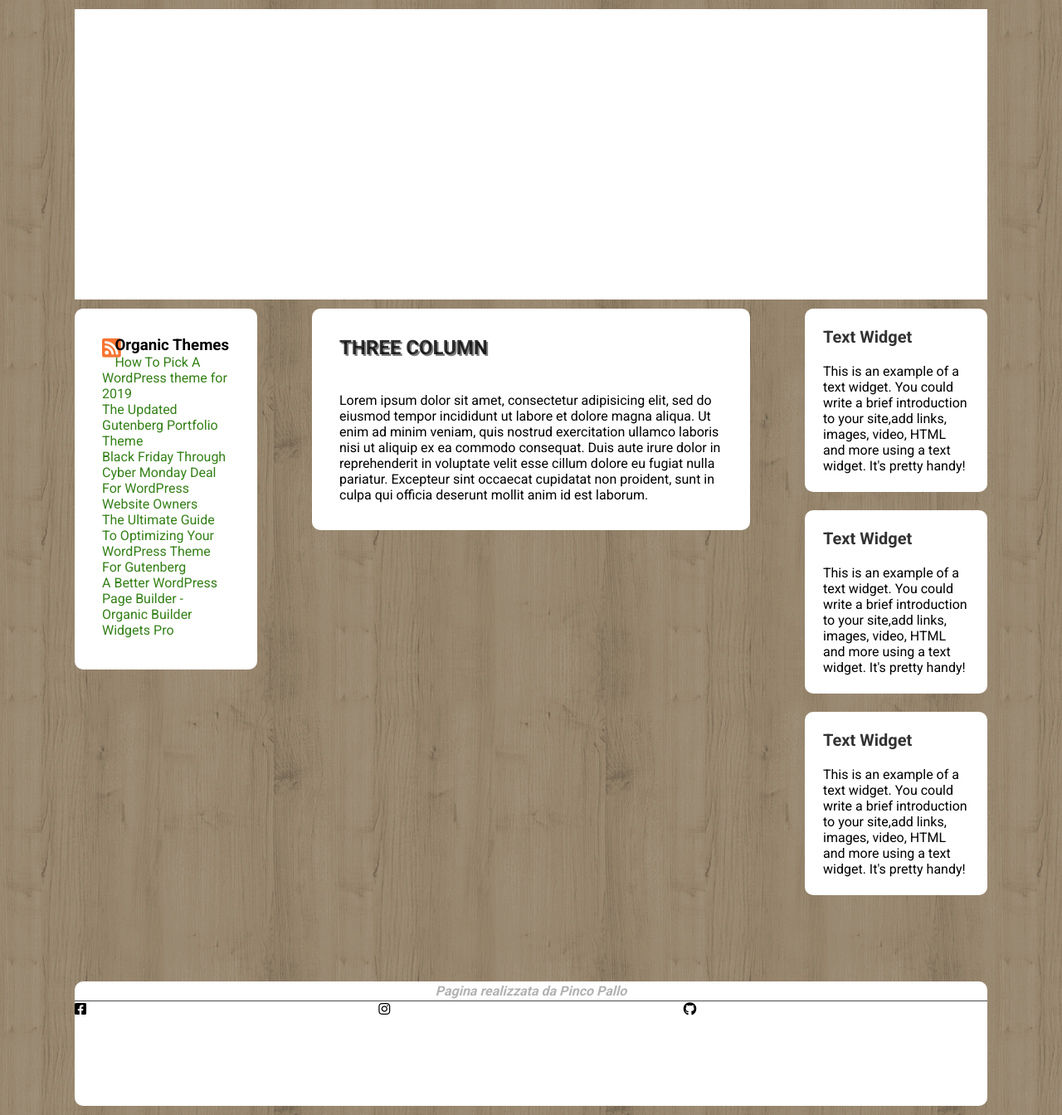
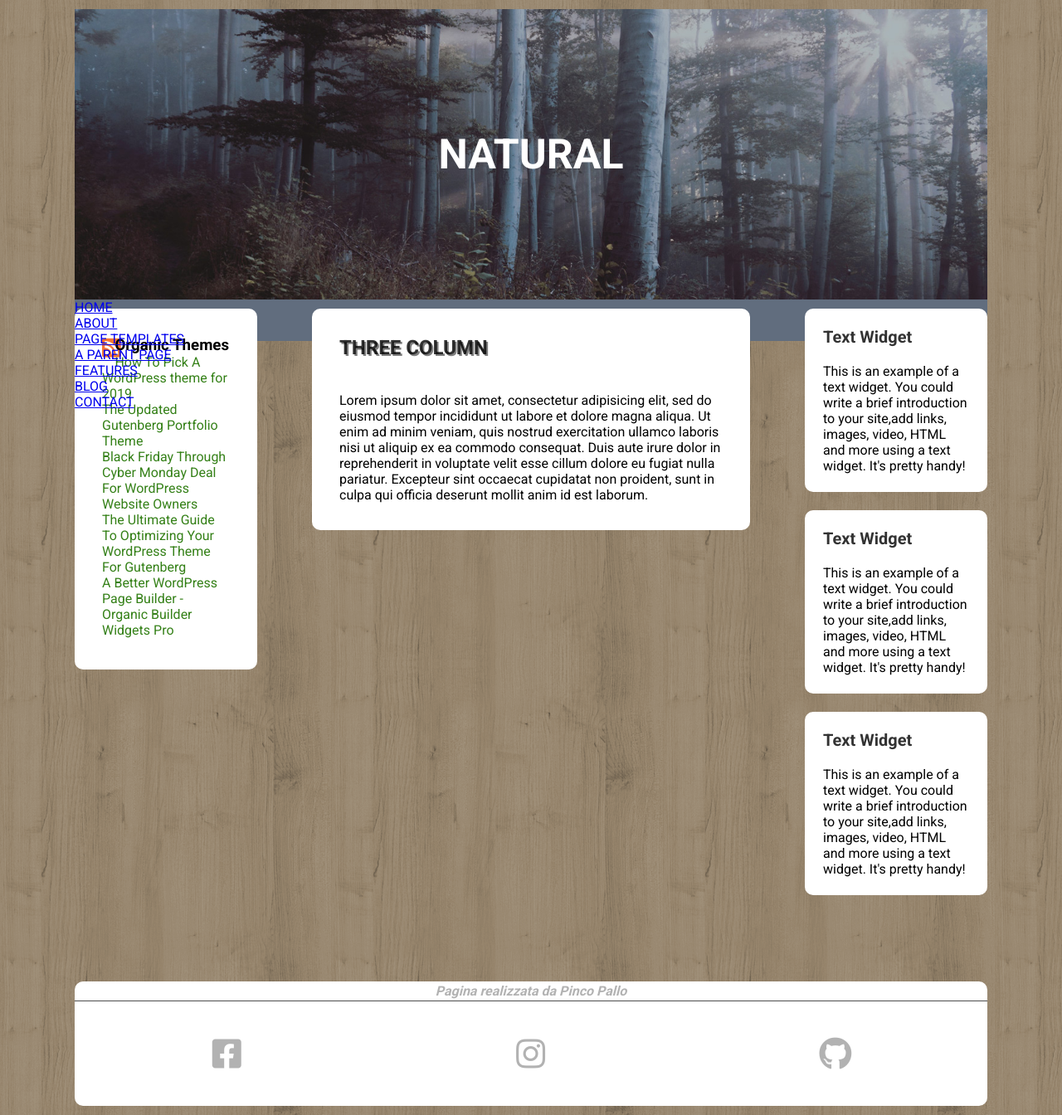
Before and after one commit to DevidCesare17/htmlcss-wp, a plain HTML site: page index.html in a window 1280 px wide. Shown: the whole page at 83% size. Drawn offline with Linux system fonts and the light colour scheme.

Commit message:
Ended footer

```diff
--- a/css/style.css
+++ b/css/style.css
@@ -16,8 +16,38 @@ body{
 
 header{
   height: 350px;
-  background-color: #ffffff;
   margin-top: 1%;
+}
+
+.logotree{
+  background-image: url(../img/logotree.jpg);
+  width: 100%;
+  height: 100%;
+  background-position: center;
+  background-size: cover;
+}
+
+.logotree h1{
+  text-align: center;
+  line-height: 350px;
+  color: #ffffff;
+  font-size: 50px;
+}
+
+.logotree h2{
+  text-align: center;
+  line-height: 50px;
+  color: #ffffff;
+}
+
+.main-menu{
+  background-color: #616D7E;
+  height: 50px;
+}
+
+.main-menu ul{
+  list-style: none;
+  display: inline-block;
 }
 
 main{
@@ -121,20 +151,31 @@ footer{
   border-bottom: 1px solid rgba(0, 0, 0, 0.7);
 }
 
-.facebook{
+.social a{
+  font-size: 40px;
+  color: rgba(0, 0, 0, 0.3);
+}
+
+.fa-facebook-square{
   float: left;
+  text-align: center;
+  line-height: 126px;
   width: 33.3%;
   height: 100%;
 }
 
-.instagram{
+.fa-instagram{
   float: left;
+  text-align: center;
+  line-height: 126px;
+  height: 100%;
   width: 33.3%;
-  height: 100%;
 }
 
-.github{
+.fa-github{
   float: right;
+  text-align: center;
+  line-height: 126px;
   width: 33.3%;
   height: 100%;
 }
@@ -145,9 +186,14 @@ footer{
   clear: both;
 }
 
-.fa-facebook-square .fa-instagram .fa-github{
-  color: rgba(0, 0, 0, 0.3);
-  top: 50%;
-  left: 50%;
-  transform: translate(-50%, -50%);
+.facebook i:hover{
+  color: #1569C7;
 }
+
+.instagram i:hover{
+  color: #8D38C9;
+}
+
+.github i:hover{
+  color: #000000;
+}
--- a/index.html
+++ b/index.html
@@ -13,14 +13,41 @@
     <div id="container">
       <!-- header -->
       <header>
-        <div class="">
-
+        <div class="logotree">
+          <h1>NATURAL</h1>
+          <h2>ANOTHER BEAUTIFUL ORGANIC THEME</h2>
         </div>
+        <nav class="main-menu">
+          <ul>
+            <li>
+              <a href="#">HOME</a>
+            </li>
+            <li>
+              <a href="#">ABOUT</a>
+            </li>
+            <li>
+              <a href="#">PAGE TEMPLATES</a>
+            </li>
+            <li>
+              <a href="#">A PARENT PAGE</a>
+            </li>
+            <li>
+              <a href="#">FEATURES</a>
+            </li>
+            <li>
+              <a href="#">BLOG</a>
+            </li>
+            <li>
+              <a href="#">CONTACT</a>
+            </li>
+          </ul>
+        </nav>
       </header>
       <!-- /header-->
 
       <!-- parte centrale tre colonne -->
       <main>
+        <!-- prima colonna -->
         <aside class="column-left">
           <div class="icon-rss">
             <i class="fas fa-rss-square"></i>
@@ -48,10 +75,16 @@
             </ul>
           </div>
         </aside>
+        <!-- /prima colonna -->
+
+        <!-- seconda colonna -->
         <section class="column-central">
           <h3>THREE COLUMN</h3>
           <p>Lorem ipsum dolor sit amet, consectetur adipisicing elit, sed do eiusmod tempor incididunt ut labore et dolore magna aliqua. Ut enim ad minim veniam, quis nostrud exercitation ullamco laboris nisi ut aliquip ex ea commodo consequat. Duis aute irure dolor in reprehenderit in voluptate velit esse cillum dolore eu fugiat nulla pariatur. Excepteur sint occaecat cupidatat non proident, sunt in culpa qui officia deserunt mollit anim id est laborum.</p>
         </section>
+        <!-- /seconda colonna -->
+
+        <!-- terza colonna -->
         <aside class="column-right">
           <div class="widget">
             <h3>Text Widget</h3>
@@ -66,6 +99,7 @@
             <p>This is an example of a text widget. You could write a brief introduction to your site,add links, images, video, HTML and more using a text widget. It's pretty handy!</p>
           </div>
         </aside>
+        <!-- /terza colonna -->
       </main>
       <!-- /parte centrale tre colonne -->
 
@@ -74,13 +108,19 @@
         <div class="copyright">Pagina realizzata da Pinco Pallo</div>
         <div class="social">
           <aside class="facebook">
-            <i class="fab fa-facebook-square"></i>
+            <a href="https://www.facebook.com/">
+              <i class="fab fa-facebook-square"></i>
+            </a>
           </aside>
           <section class="instagram">
-            <i class="fab fa-instagram"></i>
+            <a href="https://www.instagram.com/">
+              <i class="fab fa-instagram"></i>
+            </a>
           </section>
           <aside class="github">
-            <i class="fab fa-github"></i>
+            <a href="https://www.github.com/">
+              <i class="fab fa-github"></i>
+            </a>
           </aside>
         </div>
       </footer>
```
